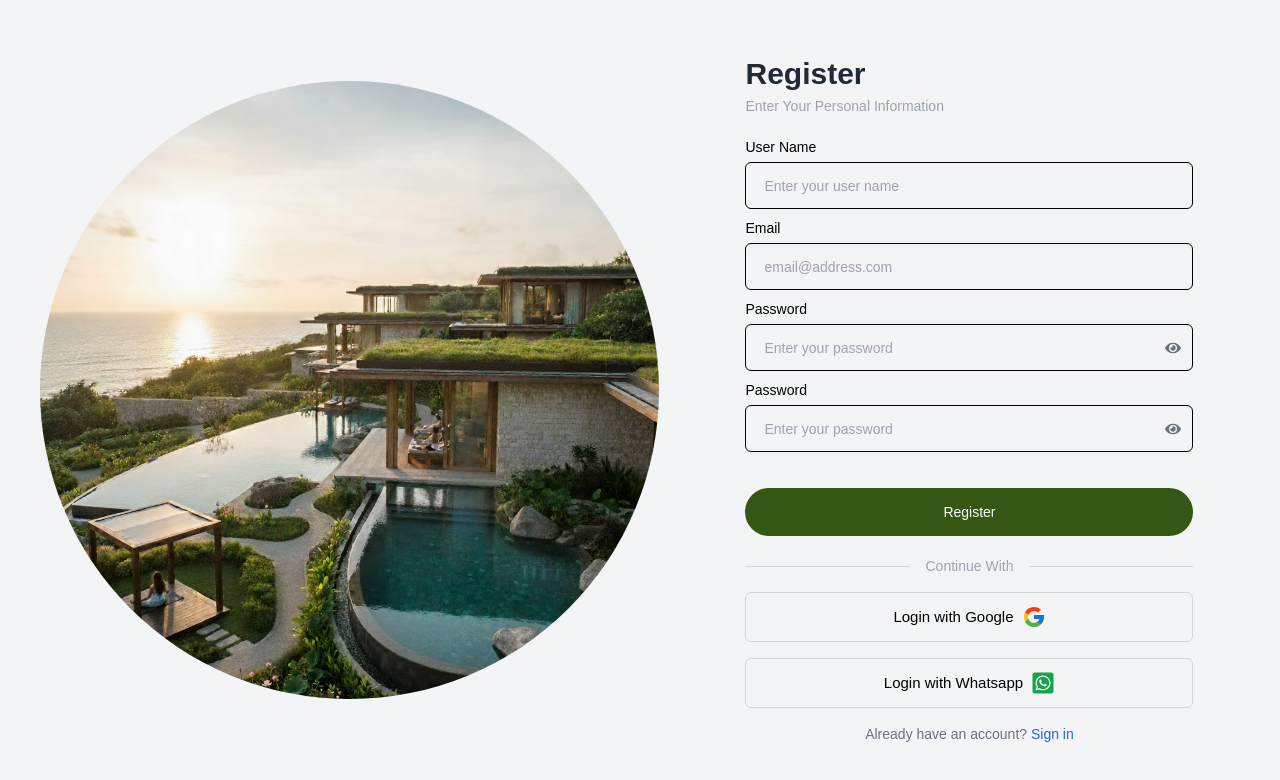
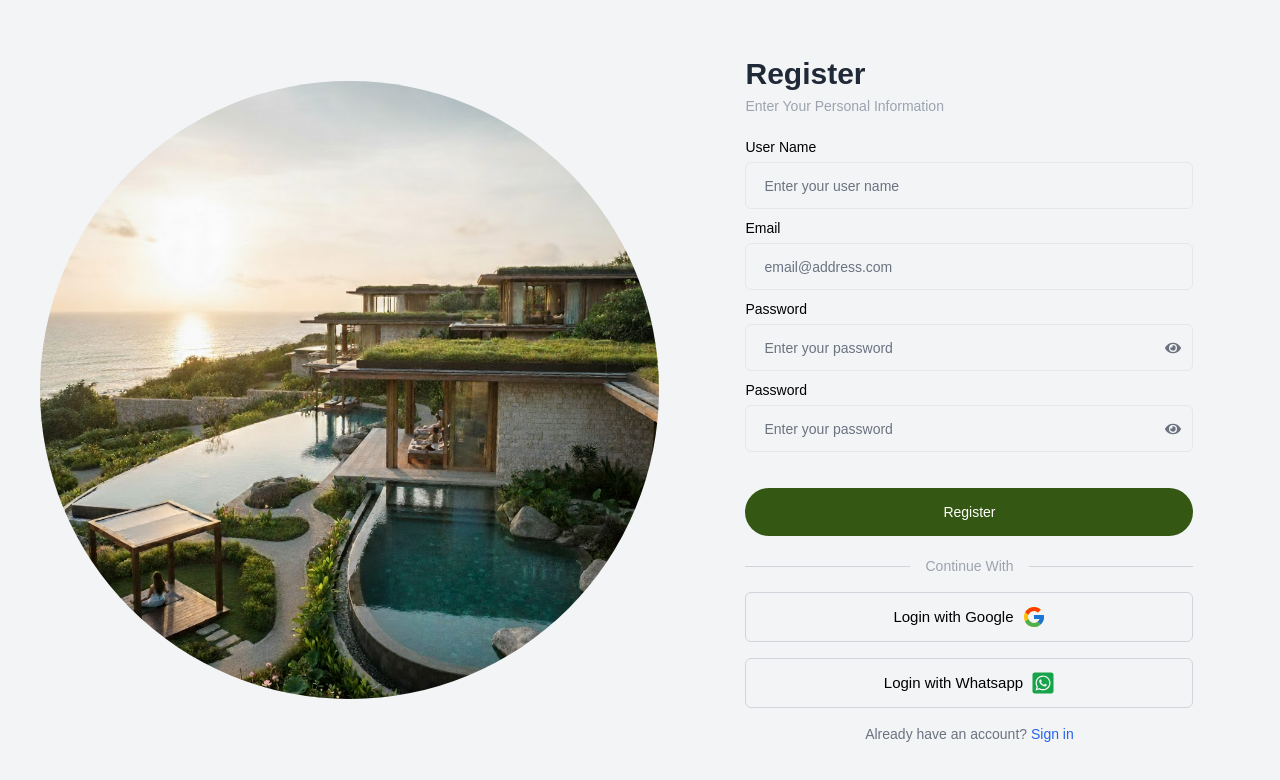
Before and after one commit to AungMinKo-tech/react_yoga_project, a React (Create React App) app: page /register in a window 1280 px wide. Shown: the top 780 px of the page. Built offline with nearby package versions, Linux system fonts and the light colour scheme.

Commit message:
fix: show input box error bar in red

```diff
--- a/src/components/ui/input.jsx
+++ b/src/components/ui/input.jsx
@@ -7,6 +7,8 @@ function Input({
   type,
   ...props
 }) {
+  const ariaInvalid = props["aria-invalid"];
+  const isInvalid = ariaInvalid === true || ariaInvalid === "true";
   return (
     <input
       type={type}
@@ -15,9 +17,12 @@ function Input({
         "file:text-foreground placeholder:text-muted-foreground selection:bg-primary selection:text-primary-foreground dark:bg-input/30 border-input h-9 w-full min-w-0 rounded-md border bg-transparent px-3 py-1 text-base shadow-xs transition-[color,box-shadow] outline-none file:inline-flex file:h-7 file:border-0 file:bg-transparent file:text-sm file:font-medium disabled:pointer-events-none disabled:cursor-not-allowed disabled:opacity-50 md:text-sm",
         "focus-visible:border-ring focus-visible:ring-ring/50 focus-visible:ring-[3px]",
         "aria-invalid:ring-destructive/20 dark:aria-invalid:ring-destructive/40 aria-invalid:border-destructive",
+        isInvalid &&
+          "border-destructive ring-destructive/20 focus-visible:ring-destructive/50",
         className
       )}
-      {...props} />
+      {...props}
+    />
   );
 }
 
--- a/src/index.css
+++ b/src/index.css
@@ -73,6 +73,20 @@
   --sidebar-accent-foreground: oklch(0.205 0 0);
   --sidebar-border: oklch(0.922 0 0);
   --sidebar-ring: oklch(0.708 0 0);
+  /* RGB channels */
+    --color-destructive-rgb: 255 69 80; /* approx tomato */
+  --color-destructive-foreground-rgb: 255 255 255;
+  --color-muted-rgb: 245 245 245;
+  --color-muted-foreground-rgb: 107 114 128;
+  --color-input-rgb: 229 231 235;
+  --color-ring-rgb: 253 242 233;
+  --color-border-rgb: 229 231 235;
+  --color-background-rgb: 255 255 255;
+  --color-foreground-rgb: 17 24 39;
+  --color-primary-rgb: 29 52 8; /* #1D3408 */
+  --color-primary-foreground-rgb: 255 255 255;
+  --color-accent-rgb: 16 185 129; /* #10B981 */
+  --color-accent-foreground-rgb: 255 255 255;
 }
 
 .dark {
--- a/tailwind.config.js
+++ b/tailwind.config.js
@@ -1,25 +1,41 @@
 /** @type {import('tailwindcss').Config} */
 module.exports = {
-  content: [
-    "./src/**/*.{js,jsx,ts,tsx}",
-  ],
+  content: ["./src/**/*.{js,jsx,ts,tsx}"],
   theme: {
     extend: {
       fontFamily: {
-        'poppins': ['Poppins', 'sans-serif'],
-        'beau-rivage': ['Beau Rivage', 'cursive'],
-        'jost': ['Jost', 'sans-serif'],
+        poppins: ["Poppins", "sans-serif"],
+        "beau-rivage": ["Beau Rivage", "cursive"],
+        jost: ["Jost", "sans-serif"],
       },
       colors: {
-        primary: '#1D3408',
-        'primary-dark': '#7C3AED',
-        secondary: '#FB7D5B',
-        accent: '#10B981',
-        tertiary: '#FCC43E',
-        quatinery: '#4D7E20',
-        danger: '#FF4550',
+        primary: "#1D3408",
+        "primary-dark": "#7C3AED",
+        secondary: "#FB7D5B",
+        accent: "#10B981",
+        tertiary: "#FCC43E",
+        quatinery: "#4D7E20",
+        danger: "#FF4550",
+        // shad cn colors
+        destructive: "rgb(var(--color-destructive-rgb) / <alpha-value>)",
+        "destructive-foreground":
+          "rgb(var(--color-destructive-foreground-rgb) / <alpha-value>)",
+        muted: "rgb(var(--color-muted-rgb) / <alpha-value>)",
+        "muted-foreground":
+          "rgb(var(--color-muted-foreground-rgb) / <alpha-value>)",
+        input: "rgb(var(--color-input-rgb) / <alpha-value>)",
+        ring: "rgb(var(--color-ring-rgb) / <alpha-value>)",
+        border: "rgb(var(--color-border-rgb) / <alpha-value>)",
+        background: "rgb(var(--color-background-rgb) / <alpha-value>)",
+        foreground: "rgb(var(--color-foreground-rgb) / <alpha-value>)",
+        primary: "rgb(var(--color-primary-rgb) / <alpha-value>)",
+        "primary-foreground":
+          "rgb(var(--color-primary-foreground-rgb) / <alpha-value>)",
+        accent: "rgb(var(--color-accent-rgb) / <alpha-value>)",
+        "accent-foreground":
+          "rgb(var(--color-accent-foreground-rgb) / <alpha-value>)",
       },
     },
   },
   plugins: [],
-}
+};
```
